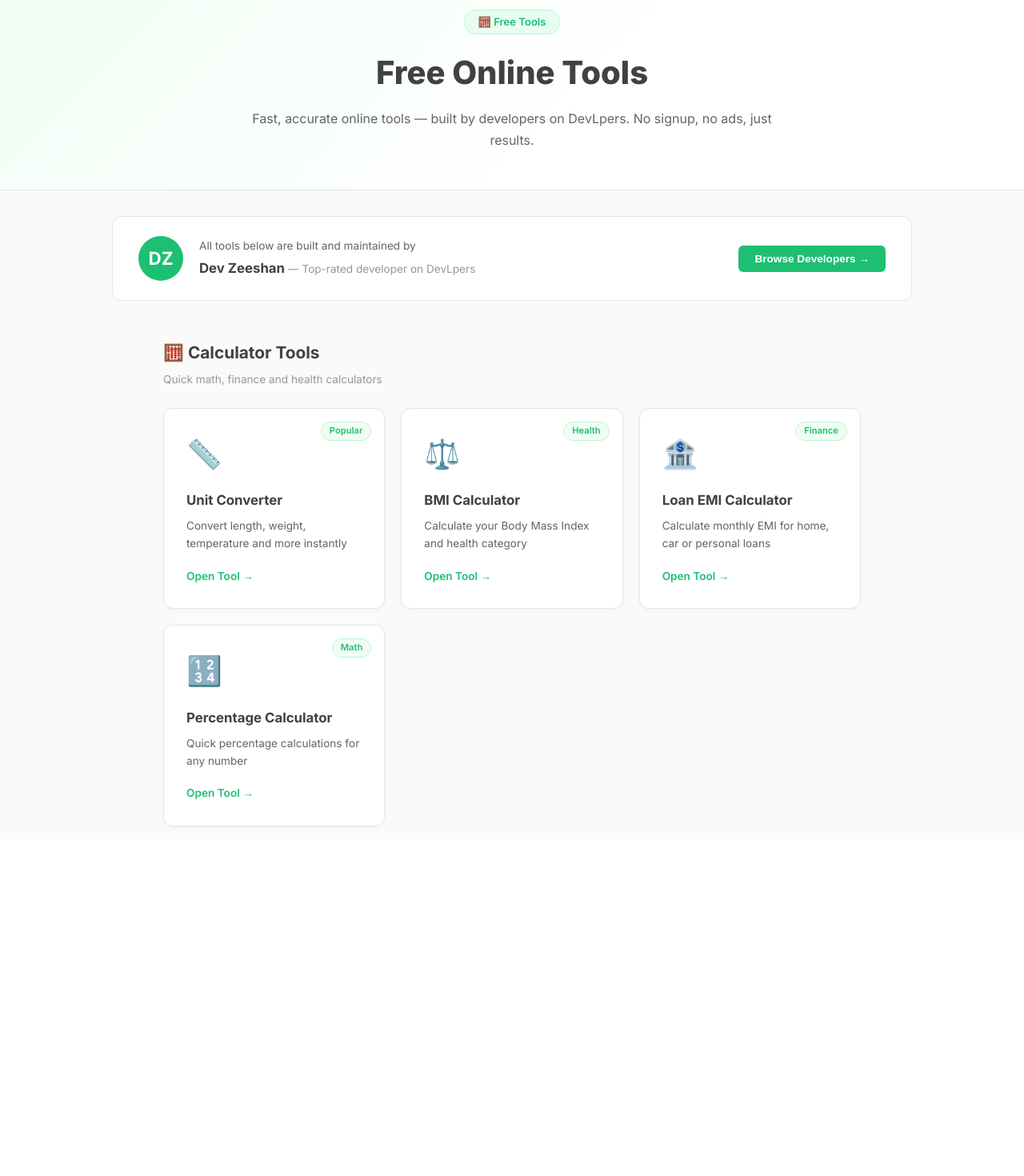
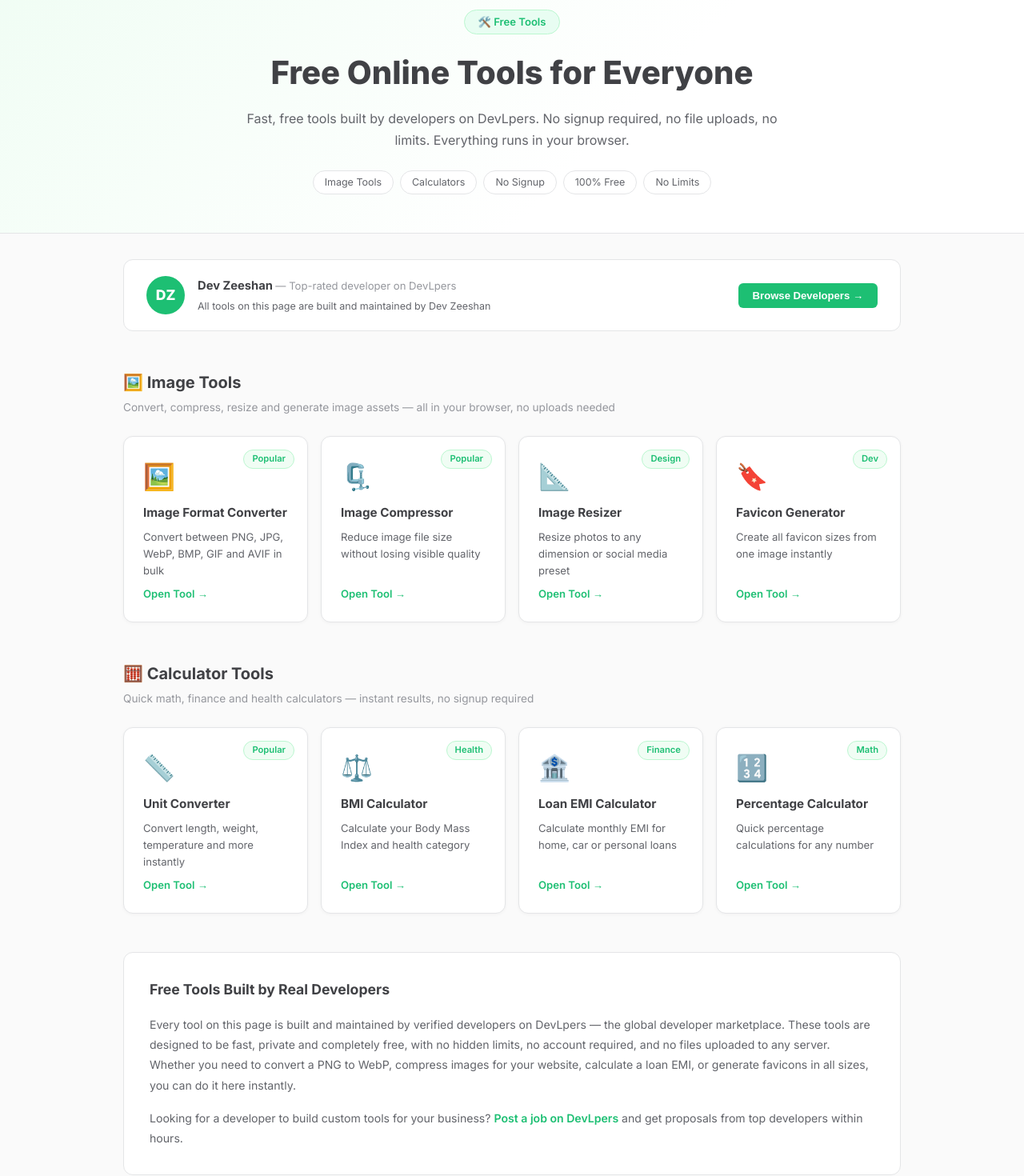
Before and after one commit to groweb10x/DevLpers-, a Next.js app: page /tools in a window 1280 px wide. Shown: the part 100-1570 px from the top of the page at 80% size. Before the commit the page ends 1149 px from the top, so only its background shows below. Built offline with nearby package versions, Linux system fonts and the light colour scheme; no server answers; a web font is replaced by a local one.

Commit message:
Tools hub fixed - all URLs updated

```diff
--- a/app/tools/bmi-calculator/page.tsx
+++ b/app/bmi-calculator/page.tsx
@@ -1,7 +1,7 @@
 'use client';
 import { useState } from 'react';
 import Link from 'next/link';
-import Navbar from '../../components/Navbar';
+import Navbar from '../components/Navbar';
 
 export default function BMICalculator() {
   const [unit, setUnit] = useState('metric');
--- a/app/tools/loan-emi-calculator/page.tsx
+++ b/app/loan-emi-calculator/page.tsx
@@ -1,7 +1,7 @@
 'use client';
 import { useState } from 'react';
 import Link from 'next/link';
-import Navbar from '../../components/Navbar';
+import Navbar from '../components/Navbar';
 
 export default function LoanEMICalculator() {
   const [principal, setPrincipal] = useState('500000');
--- a/app/tools/percentage-calculator/page.tsx
+++ b/app/percentage-calculator/page.tsx
@@ -1,7 +1,7 @@
 'use client';
 import { useState } from 'react';
 import Link from 'next/link';
-import Navbar from '../../components/Navbar';
+import Navbar from '../components/Navbar';
 
 export default function PercentageCalculator() {
   // Calc 1: X% of Y
--- /dev/null
+++ b/app/tools/layout.tsx
@@ -0,0 +1,18 @@
+import { Metadata } from 'next';
+
+export const metadata: Metadata = {
+  title: 'Free Online Tools — Calculators, Image Tools & More | DevLpers',
+  description: 'Free online tools built by developers: image converter, image compressor, image resizer, favicon generator, BMI calculator, loan EMI calculator, unit converter, percentage calculator. No signup, no limits.',
+  keywords: 'free online tools, image converter, image compressor, image resizer, favicon generator, bmi calculator, loan emi calculator, unit converter, percentage calculator, developer tools, free web tools',
+  alternates: { canonical: 'https://develpers.com/tools' },
+  openGraph: {
+    title: 'Free Online Tools — Calculators, Image Tools & More | DevLpers',
+    description: 'Free tools built by developers. No signup, no limits, no uploads.',
+    url: 'https://develpers.com/tools',
+    type: 'website',
+  },
+};
+
+export default function Layout({ children }: { children: React.ReactNode }) {
+  return <>{children}</>;
+}
--- a/app/tools/page.tsx
+++ b/app/tools/page.tsx
@@ -1,46 +1,55 @@
-import type { Metadata } from 'next';
 import Link from 'next/link';
 import Navbar from '../components/Navbar';
 
-export const metadata: Metadata = {
-  title: 'Free Online Tools — DevLpers',
-  description: 'Free online tools built by developers: calculators, converters, and utilities. Fast, accurate, no signup required.',
-  keywords: 'free online tools, calculator, unit converter, bmi calculator, loan emi calculator, percentage calculator, developer tools',
-  alternates: { canonical: 'https://develpers.com/tools' },
-};
-
 const calculatorTools = [
-  { icon: '📏', name: 'Unit Converter', slug: 'unit-converter', desc: 'Convert length, weight, temperature and more instantly', badge: 'Popular' },
-  { icon: '⚖️', name: 'BMI Calculator', slug: 'bmi-calculator', desc: 'Calculate your Body Mass Index and health category', badge: 'Health' },
-  { icon: '🏦', name: 'Loan EMI Calculator', slug: 'loan-emi-calculator', desc: 'Calculate monthly EMI for home, car or personal loans', badge: 'Finance' },
-  { icon: '🔢', name: 'Percentage Calculator', slug: 'percentage-calculator', desc: 'Quick percentage calculations for any number', badge: 'Math' },
+  { icon: '📏', name: 'Unit Converter', slug: '/unit-converter', desc: 'Convert length, weight, temperature and more instantly', badge: 'Popular' },
+  { icon: '⚖️', name: 'BMI Calculator', slug: '/bmi-calculator', desc: 'Calculate your Body Mass Index and health category', badge: 'Health' },
+  { icon: '🏦', name: 'Loan EMI Calculator', slug: '/loan-emi-calculator', desc: 'Calculate monthly EMI for home, car or personal loans', badge: 'Finance' },
+  { icon: '🔢', name: 'Percentage Calculator', slug: '/percentage-calculator', desc: 'Quick percentage calculations for any number', badge: 'Math' },
 ];
 
-function ToolGrid({ tools }: { tools: typeof calculatorTools }) {
+const imageTools = [
+  { icon: '🖼️', name: 'Image Format Converter', slug: '/image-format-converter', desc: 'Convert between PNG, JPG, WebP, BMP, GIF and AVIF in bulk', badge: 'Popular' },
+  { icon: '🗜️', name: 'Image Compressor', slug: '/image-compressor', desc: 'Reduce image file size without losing visible quality', badge: 'Popular' },
+  { icon: '📐', name: 'Image Resizer', slug: '/image-resizer', desc: 'Resize photos to any dimension or social media preset', badge: 'Design' },
+  { icon: '🔖', name: 'Favicon Generator', slug: '/favicon-generator', desc: 'Create all favicon sizes from one image instantly', badge: 'Dev' },
+];
+
+function ToolCard({ icon, name, slug, desc, badge }: { icon: string; name: string; slug: string; desc: string; badge: string }) {
   return (
-    <div style={{ display: 'grid', gridTemplateColumns: 'repeat(auto-fit, minmax(240px, 1fr))', gap: '1.25rem' }}>
-      {tools.map(function (tool) {
-        return (
-          <a key={tool.slug} href={'/tools/' + tool.slug} target="_blank" rel="noopener noreferrer" style={{ textDecoration: 'none' }}>
-            <div style={{ background: '#fff', border: '1px solid #e4e5e7', borderRadius: '12px', padding: '1.75rem', height: '100%', boxSizing: 'border-box', transition: 'all 0.2s', cursor: 'pointer', boxShadow: '0 1px 4px rgba(0,0,0,0.04)', position: 'relative' }}>
-              <span style={{ position: 'absolute', top: '1rem', right: '1rem', background: '#f0fdf4', color: '#1dbf73', border: '1px solid #bbf7d0', borderRadius: '100px', padding: '2px 10px', fontSize: '0.7rem', fontWeight: 600 }}>
-                {tool.badge}
-              </span>
-              <div style={{ fontSize: '2.25rem', marginBottom: '1rem' }}>{tool.icon}</div>
-              <h3 style={{ fontWeight: 700, fontSize: '1.05rem', color: '#404145', marginBottom: '0.5rem' }}>
-                {tool.name}
-              </h3>
-              <p style={{ color: '#62646a', fontSize: '0.85rem', lineHeight: 1.6, marginBottom: '1rem' }}>
-                {tool.desc}
-              </p>
-              <span style={{ color: '#1dbf73', fontWeight: 600, fontSize: '0.85rem' }}>
-                Open Tool →
-              </span>
-            </div>
-          </a>
-        );
-      })}
-    </div>
+    <a href={slug} target="_blank" rel="noopener noreferrer" style={{ textDecoration: 'none' }}>
+      <div
+        style={{
+          background: '#fff', border: '1px solid #e4e5e7',
+          borderRadius: '12px', padding: '1.5rem',
+          height: '100%', boxSizing: 'border-box',
+          transition: 'all 0.2s', cursor: 'pointer',
+          boxShadow: '0 1px 4px rgba(0,0,0,0.04)',
+          position: 'relative', display: 'flex', flexDirection: 'column', gap: '0.5rem',
+        }}
+        onMouseEnter={e => {
+          e.currentTarget.style.borderColor = '#1dbf73';
+          e.currentTarget.style.boxShadow = '0 6px 20px rgba(29,191,115,0.12)';
+          e.currentTarget.style.transform = 'translateY(-3px)';
+        }}
+        onMouseLeave={e => {
+          e.currentTarget.style.borderColor = '#e4e5e7';
+          e.currentTarget.style.boxShadow = '0 1px 4px rgba(0,0,0,0.04)';
+          e.currentTarget.style.transform = 'translateY(0)';
+        }}
+      >
+        <span style={{
+          position: 'absolute', top: '1rem', right: '1rem',
+          background: '#f0fdf4', color: '#1dbf73',
+          border: '1px solid #bbf7d0', borderRadius: '100px',
+          padding: '2px 10px', fontSize: '0.7rem', fontWeight: 600,
+        }}>{badge}</span>
+        <div style={{ fontSize: '2rem' }}>{icon}</div>
+        <h3 style={{ fontWeight: 700, fontSize: '0.95rem', color: '#404145', margin: 0 }}>{name}</h3>
+        <p style={{ color: '#62646a', fontSize: '0.82rem', lineHeight: 1.6, margin: 0, flex: 1 }}>{desc}</p>
+        <span style={{ color: '#1dbf73', fontWeight: 600, fontSize: '0.82rem' }}>Open Tool →</span>
+      </div>
+    </a>
   );
 }
 
@@ -50,66 +59,136 @@
       <Navbar />
       <div style={{ paddingTop: '64px' }}>
 
-        {/* HEADER */}
+        {/* HERO */}
         <div style={{ background: 'linear-gradient(135deg, #f0fdf4 0%, #ffffff 60%)', borderBottom: '1px solid #e4e5e7', padding: '3rem 5%', textAlign: 'center' }}>
           <div style={{ maxWidth: '700px', margin: '0 auto' }}>
             <div style={{ display: 'inline-block', background: '#e8fdf2', border: '1px solid #bbf7d0', borderRadius: '100px', padding: '4px 16px', fontSize: '0.82rem', color: '#1dbf73', fontWeight: 600, marginBottom: '1rem' }}>
-              🧮 Free Tools
+              🛠️ Free Tools
             </div>
             <h1 style={{ fontFamily: 'Inter', fontWeight: 800, fontSize: 'clamp(1.6rem, 3.5vw, 2.5rem)', marginBottom: '0.75rem', color: '#404145' }}>
-              Free Online Tools
+              Free Online Tools for Everyone
             </h1>
-            <p style={{ color: '#62646a', fontSize: '1rem', lineHeight: 1.7 }}>
-              Fast, accurate online tools — built by developers on DevLpers. No signup, no ads, just results.
+            <p style={{ color: '#62646a', fontSize: '1rem', lineHeight: 1.7, marginBottom: '1.5rem' }}>
+              Fast, free tools built by developers on DevLpers. No signup required, no file uploads, no limits. Everything runs in your browser.
             </p>
+            <div style={{ display: 'flex', gap: '0.5rem', justifyContent: 'center', flexWrap: 'wrap' }}>
+              {['Image Tools', 'Calculators', 'No Signup', '100% Free', 'No Limits'].map(tag => (
+                <span key={tag} style={{ background: '#fff', border: '1px solid #e4e5e7', borderRadius: '100px', padding: '4px 14px', fontSize: '0.78rem', color: '#62646a' }}>
+                  {tag}
+                </span>
+              ))}
+            </div>
           </div>
         </div>
 
-        {/* DEV ZEESHAN CREDIT — TOP SECTION */}
-        <div style={{ padding: '2rem 5% 0' }}>
+        {/* DEV ZEESHAN CREDIT */}
+        <div style={{ padding: '2rem 5% 0', maxWidth: '1100px', margin: '0 auto' }}>
           <div style={{
-            maxWidth: '1000px', margin: '0 auto',
-            background: '#fff', border: '1px solid #e4e5e7',
-            borderRadius: '12px', padding: '1.5rem 2rem',
-            display: 'flex', alignItems: 'center', gap: '1.25rem',
-            flexWrap: 'wrap',
+            background: '#fff', border: '1px solid #e4e5e7', borderRadius: '12px',
+            padding: '1.25rem 1.75rem',
+            display: 'flex', alignItems: 'center', gap: '1rem', flexWrap: 'wrap',
           }}>
             <div style={{
-              width: '56px', height: '56px', borderRadius: '50%',
+              width: '48px', height: '48px', borderRadius: '50%',
               background: '#1dbf73', color: '#fff',
               display: 'flex', alignItems: 'center', justifyContent: 'center',
-              fontWeight: 700, fontSize: '1.4rem', flexShrink: 0,
+              fontWeight: 800, fontSize: '1.1rem', flexShrink: 0,
             }}>DZ</div>
             <div style={{ flex: 1, minWidth: '200px' }}>
-              <p style={{ color: '#62646a', fontSize: '0.85rem', marginBottom: '0.2rem' }}>
-                All tools below are built and maintained by
+              <p style={{ color: '#404145', fontWeight: 700, fontSize: '0.92rem', margin: 0 }}>
+                Dev Zeeshan <span style={{ color: '#95979d', fontWeight: 400, fontSize: '0.82rem' }}>— Top-rated developer on DevLpers</span>
               </p>
-              <p style={{ fontWeight: 700, color: '#404145', fontSize: '1.05rem' }}>
-                Dev Zeeshan <span style={{ color: '#95979d', fontWeight: 400, fontSize: '0.85rem' }}>— Top-rated developer on DevLpers</span>
+              <p style={{ color: '#62646a', fontSize: '0.78rem', margin: '0.2rem 0 0' }}>
+                All tools on this page are built and maintained by Dev Zeeshan
               </p>
             </div>
             <Link href="/developers" style={{ textDecoration: 'none' }}>
               <button style={{
                 background: '#1dbf73', color: '#fff', border: 'none',
-                padding: '9px 20px', borderRadius: '6px',
-                fontWeight: 600, fontSize: '0.85rem', cursor: 'pointer', whiteSpace: 'nowrap',
+                padding: '8px 18px', borderRadius: '6px',
+                fontWeight: 600, fontSize: '0.82rem', cursor: 'pointer', whiteSpace: 'nowrap',
               }}>Browse Developers →</button>
             </Link>
           </div>
         </div>
 
-        {/* SECTION: CALCULATOR TOOLS */}
-        <div style={{ padding: '3rem 5% 1rem', maxWidth: '1000px', margin: '0 auto' }}>
-          <h2 style={{ fontFamily: 'Inter', fontWeight: 700, fontSize: '1.3rem', color: '#404145', marginBottom: '0.4rem' }}>
-            🧮 Calculator Tools
-          </h2>
-          <p style={{ color: '#95979d', fontSize: '0.85rem', marginBottom: '1.5rem' }}>
-            Quick math, finance and health calculators
-          </p>
-          <ToolGrid tools={calculatorTools} />
+        {/* IMAGE TOOLS */}
+        <div style={{ padding: '3rem 5% 1rem', maxWidth: '1100px', margin: '0 auto' }}>
+          <div style={{ marginBottom: '1.5rem' }}>
+            <h2 style={{ fontFamily: 'Inter', fontWeight: 700, fontSize: '1.25rem', color: '#404145', marginBottom: '0.3rem' }}>
+              🖼️ Image Tools
+            </h2>
+            <p style={{ color: '#95979d', fontSize: '0.85rem', margin: 0 }}>
+              Convert, compress, resize and generate image assets — all in your browser, no uploads needed
+            </p>
+          </div>
+          <div style={{ display: 'grid', gridTemplateColumns: 'repeat(auto-fill, minmax(230px, 1fr))', gap: '1rem' }}>
+            {imageTools.map(tool => (
+              <ToolCard key={tool.slug} icon={tool.icon} name={tool.name} slug={tool.slug} desc={tool.desc} badge={tool.badge} />
+            ))}
+          </div>
         </div>
 
-        {/* FUTURE SECTIONS GO HERE — e.g. Developer Tools, Text Tools */}
+        {/* CALCULATOR TOOLS */}
+        <div style={{ padding: '2rem 5% 1rem', maxWidth: '1100px', margin: '0 auto' }}>
+          <div style={{ marginBottom: '1.5rem' }}>
+            <h2 style={{ fontFamily: 'Inter', fontWeight: 700, fontSize: '1.25rem', color: '#404145', marginBottom: '0.3rem' }}>
+              🧮 Calculator Tools
+            </h2>
+            <p style={{ color: '#95979d', fontSize: '0.85rem', margin: 0 }}>
+              Quick math, finance and health calculators — instant results, no signup required
+            </p>
+          </div>
+          <div style={{ display: 'grid', gridTemplateColumns: 'repeat(auto-fill, minmax(230px, 1fr))', gap: '1rem' }}>
+            {calculatorTools.map(tool => (
+              <ToolCard key={tool.slug} icon={tool.icon} name={tool.name} slug={tool.slug} desc={tool.desc} badge={tool.badge} />
+            ))}
+          </div>
+        </div>
+
+        {/* SEO CONTENT */}
+        <div style={{ padding: '2rem 5% 1rem', maxWidth: '1100px', margin: '0 auto' }}>
+          <div style={{ background: '#fff', border: '1px solid #e4e5e7', borderRadius: '12px', padding: '2rem' }}>
+            <h2 style={{ fontWeight: 700, fontSize: '1.1rem', color: '#404145', marginBottom: '1rem' }}>
+              Free Tools Built by Real Developers
+            </h2>
+            <p style={{ color: '#62646a', fontSize: '0.88rem', lineHeight: 1.8, marginBottom: '1rem' }}>
+              Every tool on this page is built and maintained by verified developers on DevLpers — the global developer marketplace.
+              These tools are designed to be fast, private and completely free, with no hidden limits, no account required, and no files
+              uploaded to any server. Whether you need to convert a PNG to WebP, compress images for your website, calculate a loan EMI,
+              or generate favicons in all sizes, you can do it here instantly.
+            </p>
+            <p style={{ color: '#62646a', fontSize: '0.88rem', lineHeight: 1.8 }}>
+              Looking for a developer to build custom tools for your business?{' '}
+              <Link href="/post-job" style={{ color: '#1dbf73', textDecoration: 'none', fontWeight: 600 }}>Post a job on DevLpers</Link>{' '}
+              and get proposals from top developers within hours.
+            </p>
+          </div>
+        </div>
+
+        {/* CTA */}
+        <div style={{ padding: '2rem 5% 4rem', maxWidth: '1100px', margin: '0 auto' }}>
+          <div style={{ background: 'linear-gradient(135deg, #1dbf73 0%, #19a463 100%)', borderRadius: '12px', padding: '2.5rem 2rem', textAlign: 'center' }}>
+            <h2 style={{ fontFamily: 'Inter', fontWeight: 800, fontSize: 'clamp(1.2rem, 2.5vw, 1.75rem)', color: '#fff', marginBottom: '0.75rem' }}>
+              Need a Custom Tool Built?
+            </h2>
+            <p style={{ color: 'rgba(255,255,255,0.85)', fontSize: '0.92rem', marginBottom: '1.5rem', lineHeight: 1.7 }}>
+              Hire a developer on DevLpers to build exactly what you need — APIs, web apps, automation tools and more.
+            </p>
+            <div style={{ display: 'flex', gap: '0.75rem', justifyContent: 'center', flexWrap: 'wrap' }}>
+              <Link href="/post-job" style={{ textDecoration: 'none' }}>
+                <button style={{ background: '#fff', color: '#1dbf73', border: 'none', padding: '12px 28px', borderRadius: '6px', fontWeight: 700, fontSize: '0.92rem', cursor: 'pointer' }}>
+                  Post a Job Free
+                </button>
+              </Link>
+              <Link href="/developers" style={{ textDecoration: 'none' }}>
+                <button style={{ background: 'transparent', color: '#fff', border: '2px solid rgba(255,255,255,0.6)', padding: '12px 28px', borderRadius: '6px', fontWeight: 600, fontSize: '0.92rem', cursor: 'pointer' }}>
+                  Browse Developers
+                </button>
+              </Link>
+            </div>
+          </div>
+        </div>
 
       </div>
     </div>
--- a/app/tools/unit-converter/page.tsx
+++ b/app/unit-converter/page.tsx
@@ -1,7 +1,7 @@
 'use client';
 import { useState } from 'react';
 import Link from 'next/link';
-import Navbar from '../../components/Navbar';
+import Navbar from '../components/Navbar';
 
 const unitCategories: Record<string, { label: string; units: Record<string, number> }> = {
   length: {
```
Also changed, not shown: app/favicon-generator/layout.tsx (added, +18 -0 lines), app/image-format-converter/layout.tsx (added, +18 -0 lines), app/tools/image-compressor/page.tsx (deleted), app/tools/image-resizer/page.tsx (deleted), app/tools/jpg-to-png/page.tsx (deleted).
